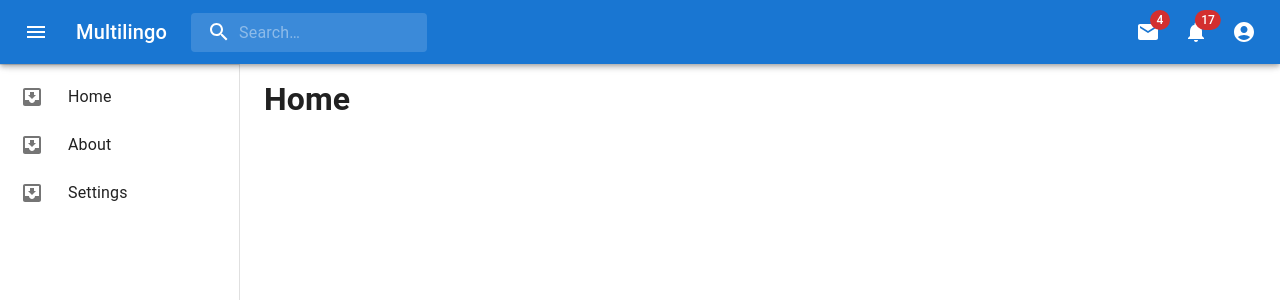
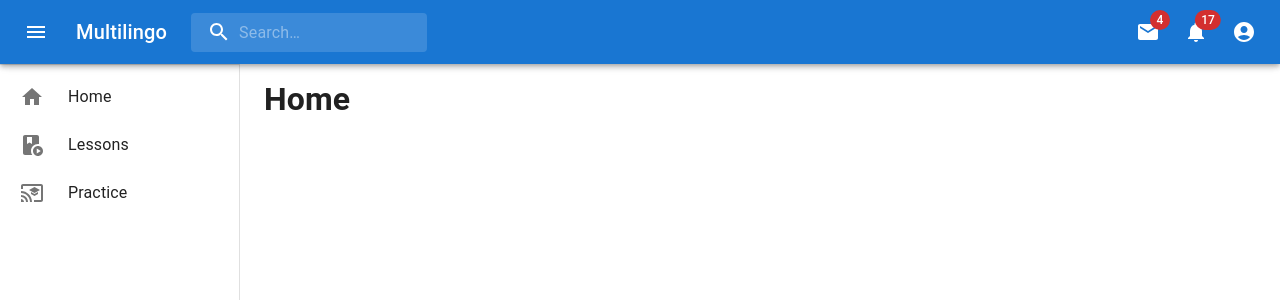
Before and after one commit to sristhilamichhane/multilingo, a React (Vite) app in the folder frontend/: page / in a window 1280 px wide. Shown: the top 300 px of the page. Built offline with nearby package versions, Linux system fonts and the light colour scheme.

Commit message:
feat: :fire: removed unecessary imports and importing necessary icons

```diff
--- a/frontend/src/components/Sidebar.jsx
+++ b/frontend/src/components/Sidebar.jsx
@@ -1,23 +1,22 @@
-import * as React from "react";
 import { styled, useTheme } from "@mui/material/styles";
 import Box from "@mui/material/Box";
 import MuiDrawer from "@mui/material/Drawer";
 
-import Toolbar from "@mui/material/Toolbar";
 import List from "@mui/material/List";
 import CssBaseline from "@mui/material/CssBaseline";
+import PlayLessonIcon from "@mui/icons-material/PlayLesson";
+import CastForEducationIcon from "@mui/icons-material/CastForEducation";
+import HomeIcon from "@mui/icons-material/Home";
 
 import Divider from "@mui/material/Divider";
 import IconButton from "@mui/material/IconButton";
-import MenuIcon from "@mui/icons-material/Menu";
+
 import ChevronLeftIcon from "@mui/icons-material/ChevronLeft";
 import ChevronRightIcon from "@mui/icons-material/ChevronRight";
 import ListItem from "@mui/material/ListItem";
 import ListItemButton from "@mui/material/ListItemButton";
 import ListItemIcon from "@mui/material/ListItemIcon";
 import ListItemText from "@mui/material/ListItemText";
-import InboxIcon from "@mui/icons-material/MoveToInbox";
-
 import { useNavigate } from "react-router-dom";
 import { useAppStore } from "../appStore";
 
@@ -114,7 +113,7 @@ export default function Sidebar() {
                   justifyContent: "center",
                 }}
               >
-                <InboxIcon />
+                <HomeIcon />
               </ListItemIcon>
               <ListItemText primary="Home" sx={{ opacity: open ? 1 : 0 }} />
             </ListItemButton>
@@ -123,7 +122,7 @@ export default function Sidebar() {
             disablePadding
             sx={{ display: "block" }}
             onClick={() => {
-              navigate("/about");
+              navigate("/learnlesson");
             }}
           >
             <ListItemButton
@@ -140,16 +139,16 @@ export default function Sidebar() {
                   justifyContent: "center",
                 }}
               >
-                <InboxIcon />
+                <PlayLessonIcon />
               </ListItemIcon>
-              <ListItemText primary="About" sx={{ opacity: open ? 1 : 0 }} />
+              <ListItemText primary="Lessons" sx={{ opacity: open ? 1 : 0 }} />
             </ListItemButton>
           </ListItem>
           <ListItem
             disablePadding
             sx={{ display: "block" }}
             onClick={() => {
-              navigate("/settings");
+              navigate("/practice");
             }}
           >
             <ListItemButton
@@ -166,9 +165,9 @@ export default function Sidebar() {
                   justifyContent: "center",
                 }}
               >
-                <InboxIcon />
+                <CastForEducationIcon />
               </ListItemIcon>
-              <ListItemText primary="Settings" sx={{ opacity: open ? 1 : 0 }} />
+              <ListItemText primary="Practice" sx={{ opacity: open ? 1 : 0 }} />
             </ListItemButton>
           </ListItem>
         </List>
```
